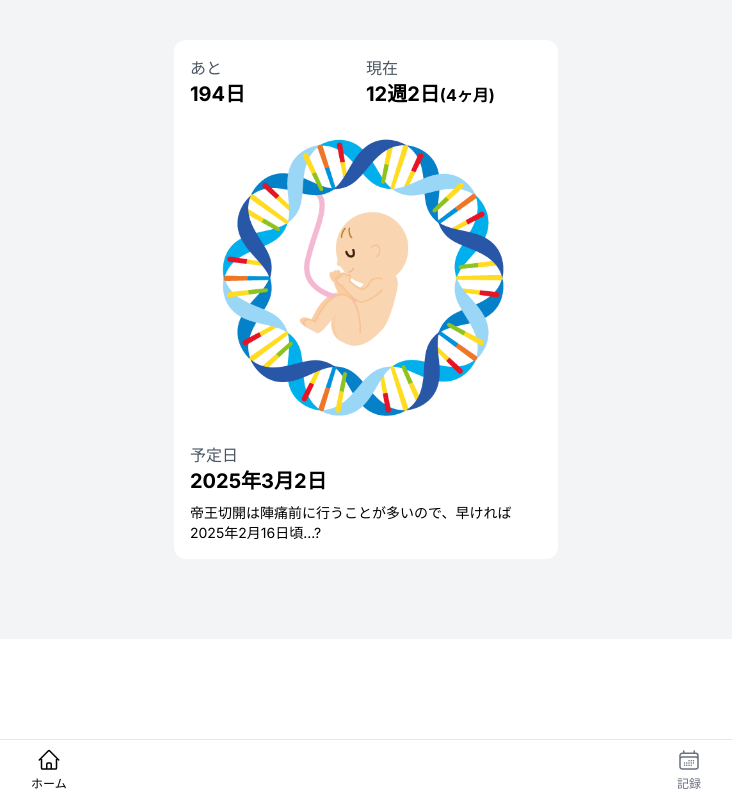
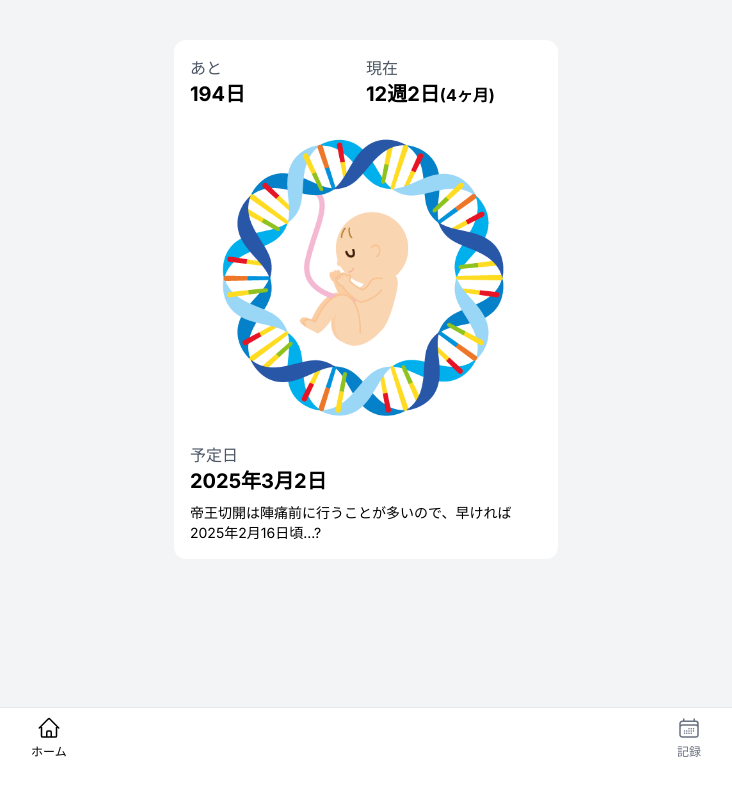
Before and after one commit to bokuhakubo/birth-journey, a Next.js app: page / in a window 1280 px wide. Shown: the whole page, without its empty margins (274-1006 px from the left). Built offline with nearby package versions, Linux system fonts and the light colour scheme.

Commit message:
fix: padding

```diff
--- a/src/app/page.js
+++ b/src/app/page.js
@@ -70,7 +70,7 @@ export default function Home() {
   }, []);
 
   return (
-    <div className="px-5 pt-10 pb-20 bg-gray-100">
+    <div className="px-5 pt-10 pb-40 bg-gray-100">
       {isLoading ? (
         <div className="text-center">
           <span className="loader"></span>
@@ -96,7 +96,7 @@ export default function Home() {
 
       {/* 下部ナビゲーションメニュー */}
       <nav className="fixed bottom-0 left-0 right-0 bg-white border-t border-gray-200">
-        <div className="flex justify-around py-2">
+        <div className="flex justify-around pt-2 pb-10">
           <button
             className={`flex flex-col items-center ${
               isInfoSection ? "text-black" : "text-gray-500"
```
Also changed, not shown: 1 other file (tests, documents, lock files or other folders).
